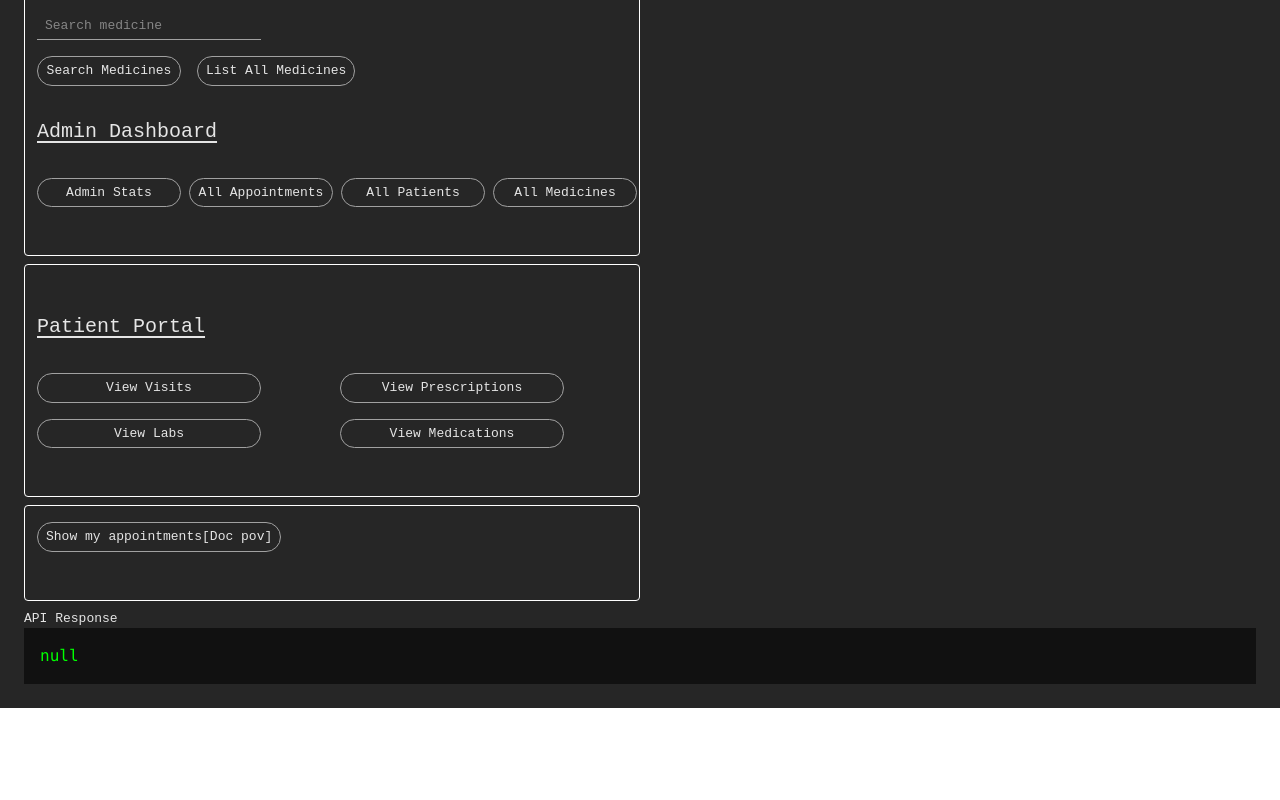
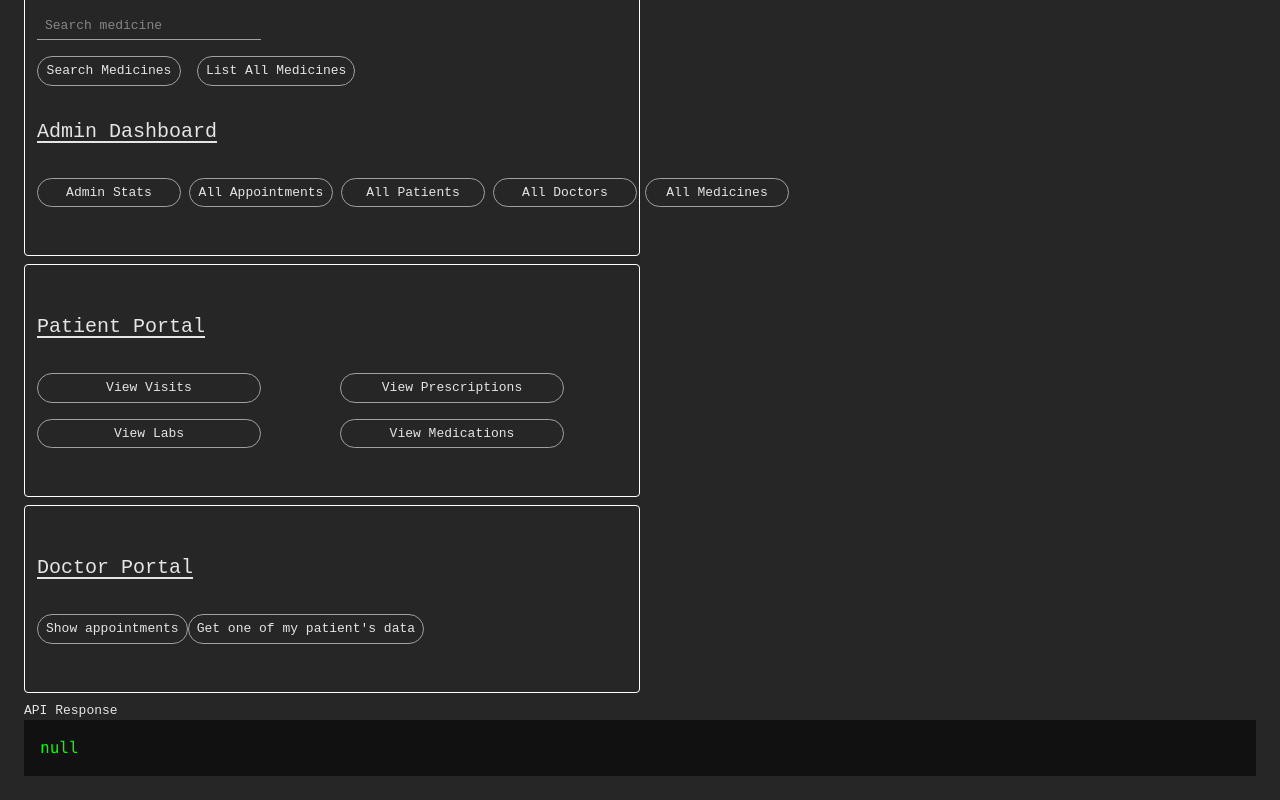
Before and after one commit to Mem0Real/menbex-medical, a Next.js app: page /dev in a window 1280 px wide. Shown: the part 790-1590 px from the top of the page. Before the commit the page ends 1498 px from the top, so only its background shows below. Built offline with nearby package versions, Linux system fonts and the light colour scheme; no server answers.

Commit message:
show patient data added to doc portal

```diff
--- a/app/api/patients/lab/route.ts
+++ b/app/api/patients/lab/route.ts
@@ -6,7 +6,7 @@ import { AuthOptions } from "next-auth";
 
 export async function GET() {
   const session = await getServerSession(authOptions as AuthOptions);
-  if (!session)
+  if (!session || session.user.role !== "PATIENT")
     return NextResponse.json({ error: "Not authenticated" }, { status: 401 });
 
   const patient = await prisma.patient.findUnique({
--- a/app/api/patients/medications/route.ts
+++ b/app/api/patients/medications/route.ts
@@ -6,7 +6,7 @@ import { AuthOptions } from "next-auth";
 
 export async function GET() {
   const session = await getServerSession(authOptions as AuthOptions);
-  if (!session)
+  if (!session || session.user.role !== "PATIENT")
     return NextResponse.json({ error: "Not authenticated" }, { status: 401 });
 
   const patient = await prisma.patient.findUnique({
--- a/app/api/patients/prescriptions/route.ts
+++ b/app/api/patients/prescriptions/route.ts
@@ -6,7 +6,7 @@ import { AuthOptions } from "next-auth";
 
 export async function GET() {
   const session = await getServerSession(authOptions as AuthOptions);
-  if (!session) return NextResponse.json({ error: "Not authenticated" }, { status: 401 });
+  if (!session || session.user.role !== "PATIENT") return NextResponse.json({ error: "Not authenticated" }, { status: 401 });
 
   const patient = await prisma.patient.findUnique({
     where: { userId: session.user.id },
--- a/app/api/patients/visits/route.ts
+++ b/app/api/patients/visits/route.ts
@@ -6,7 +6,7 @@ import { AuthOptions } from "next-auth";
 
 export async function GET() {
   const session = await getServerSession(authOptions as AuthOptions);
-  if (!session)
+  if (!session || session.user.role !== "PATIENT")
     return NextResponse.json({ error: "Not authenticated" }, { status: 401 });
 
   const patient = await prisma.patient.findUnique({
--- a/app/dev/page.tsx
+++ b/app/dev/page.tsx
@@ -13,14 +13,6 @@ export default function DevPage() {
   const [appointmentId, setAppointmentId] = useState("");
   const [newTime, setNewTime] = useState("");
   const [search, setSearch] = useState("");
-
-  async function seedDoctor() {
-    const res = await fetch("/api/dev/seed-doctor", {
-      method: "POST",
-    });
-    const data = await res.json();
-    setLog(data);
-  }
 
   async function fetchAvailability() {
     const res = await fetch(
@@ -289,6 +281,16 @@ export default function DevPage() {
             <button
               className="min-w-36 w-fit border border-neutral-400 rounded-3xl px-2 py-1 cursor-pointer hover:bg-neutral-400 hover:text-neutral-800 transition duration-300 ease-in-out"
               onClick={async () => {
+                const res = await fetch("/api/admin/doctors");
+                setLog(await res.json());
+              }}
+            >
+              All Doctors
+            </button>
+
+            <button
+              className="min-w-36 w-fit border border-neutral-400 rounded-3xl px-2 py-1 cursor-pointer hover:bg-neutral-400 hover:text-neutral-800 transition duration-300 ease-in-out"
+              onClick={async () => {
                 const res = await fetch("/api/admin/medicines");
                 setLog(await res.json());
               }}
@@ -353,6 +355,9 @@ export default function DevPage() {
 
         {/* Doctor */}
         <div className="w-1/2 border border-white rounded px-3 pb-12 pt-4 h-fit">
+          <h2 className="text-xl my-8 underline underline-offset-4">
+            Doctor Portal
+          </h2>
           <button
             className="border border-neutral-400 rounded-3xl px-2 py-1 cursor-pointer hover:bg-neutral-400 hover:text-neutral-800 transition duration-300 ease-in-out"
             onClick={async () => {
@@ -360,7 +365,23 @@ export default function DevPage() {
               setLog(await res.json());
             }}
           >
-            Show my appointments[Doc pov]
+            Show appointments
+          </button>
+          <button
+            className="border border-neutral-400 rounded-3xl px-2 py-1 cursor-pointer hover:bg-neutral-400 hover:text-neutral-800 transition duration-300 ease-in-out"
+            onClick={async () => {
+              const res = await fetch(
+                "/api/doctor/patients/a9b97998-8715-4e0b-bd81-e8d49f603155",
+                {
+                  method: "GET",
+                  // credentials: "include",
+                },
+              );
+
+              setLog(await res.json());
+            }}
+          >
+            Get one of my patient&apos;s data
           </button>
         </div>
 
```
